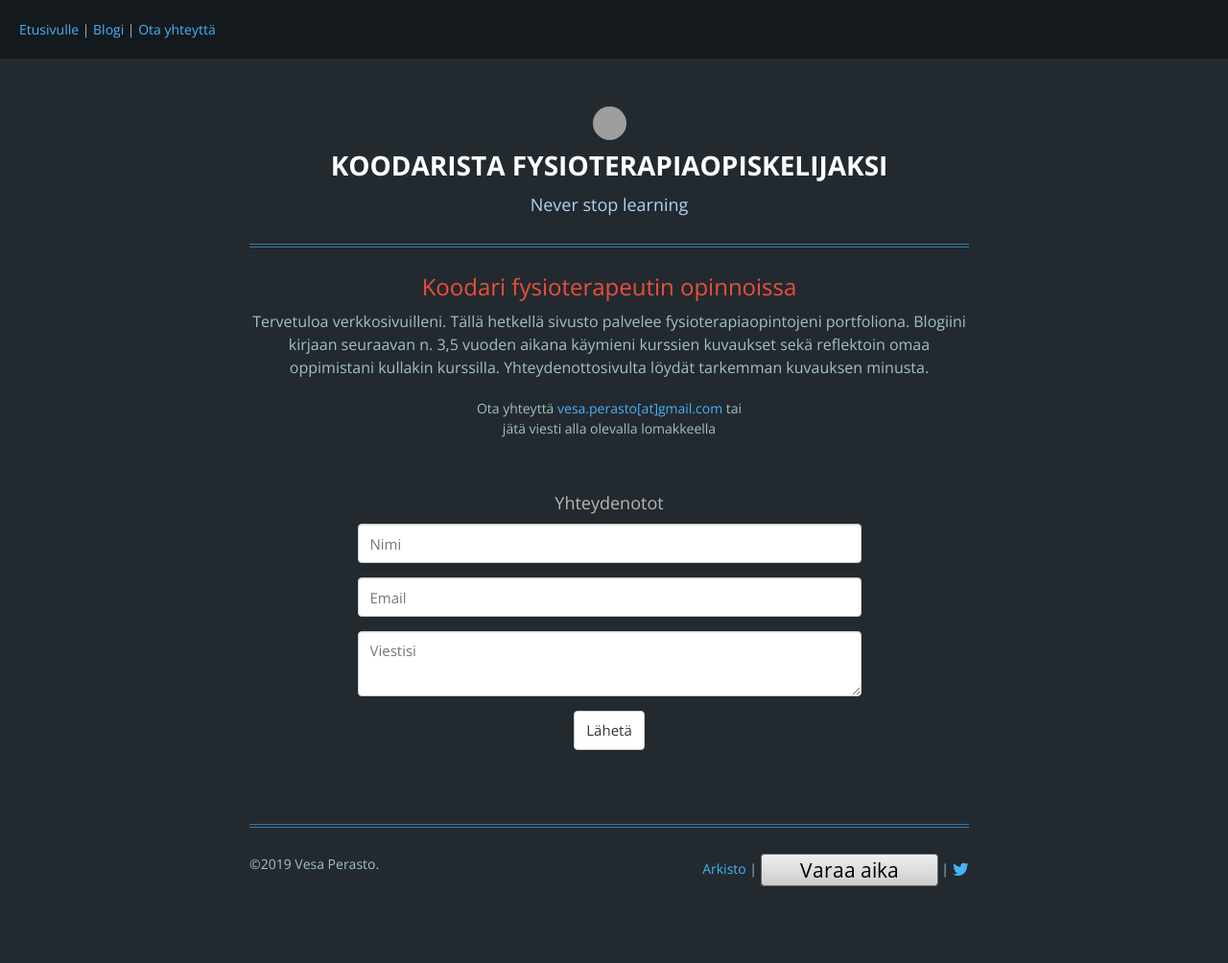
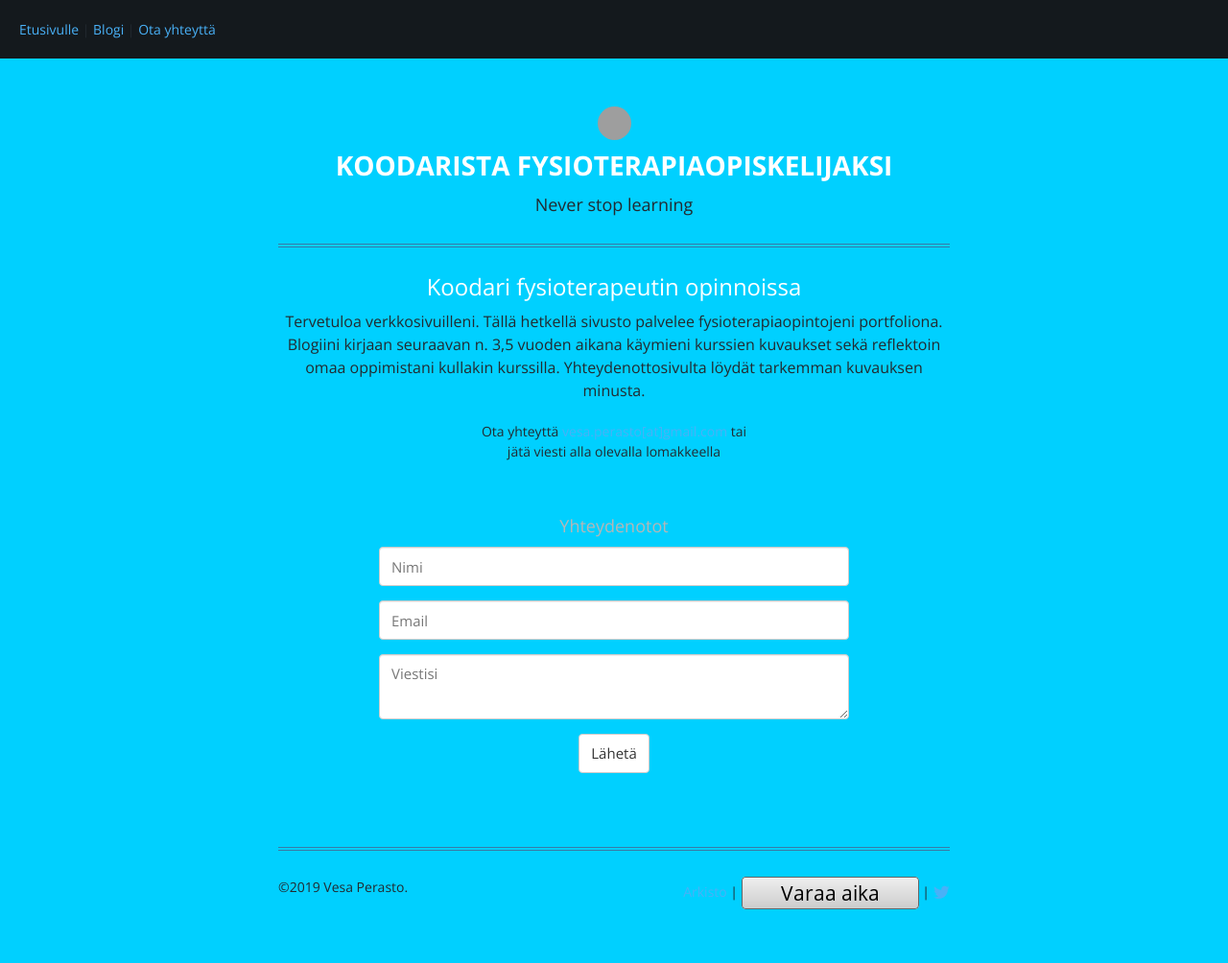
Before and after one commit to vperasto/vperasto.github.io, a Jekyll site: the page built from index.html, in a window 1280 px wide. Shown: the whole page at 96% size. Built offline with Jekyll 4.4.1, drawn with Linux system fonts in a browser that asks for light colours; nearby versions of some CDN libraries; comment, search, counter and statistics services are not loaded; before the commit the page ends 980 px from its top, so only the background shows below that; grey boxes are pictures that could not be loaded.

Commit message:
update style.css

```diff
--- a/public/stylesheets/styles.css
+++ b/public/stylesheets/styles.css
@@ -4,9 +4,9 @@ body {
   padding: 0px 0 20px 0px;
   margin: 0px;
   font: 14px/1.5 'Open Sans', sans-serif;
-  color: #A3BFC6 ;
+  color: #222A30 ;
   font-weight: normal;
-  background: #222A30;
+  background: #00d0ff;
   -webkit-font-smoothing: subpixel-antialiased;
 }
 
@@ -15,7 +15,7 @@ body {
 }
 
 h1, h2, h3, h4, h5, h6 {
-  color: #EC4E3B;
+  color: #fff;
   margin: 0 0 10px;
   font-family: 'Open Sans', sans-serif;
   font-weight: normal;
@@ -38,7 +38,7 @@ h2 {
 }
 
 h4, h5, h6 {
-  color: #e8e8e8;
+  color: #222A30;
 }
 
 h3 {
@@ -90,7 +90,7 @@ strong {
   max-width: 800px;
   margin: 0 auto;
   position: relative;
-  padding: 0 20px;
+  padding: 0 50px;
 }
 
 section img {
@@ -162,9 +162,9 @@ section #title h1 {
 }
 
 section #title p {
-  color: #B3D1F0;
+  color: #222A30;
   font-family: 'Open Sans', sans-serif;
-  font-weight: 100;
+  font-weight: 400;
   font-size: 18px;
   text-align: center;
 }
```
